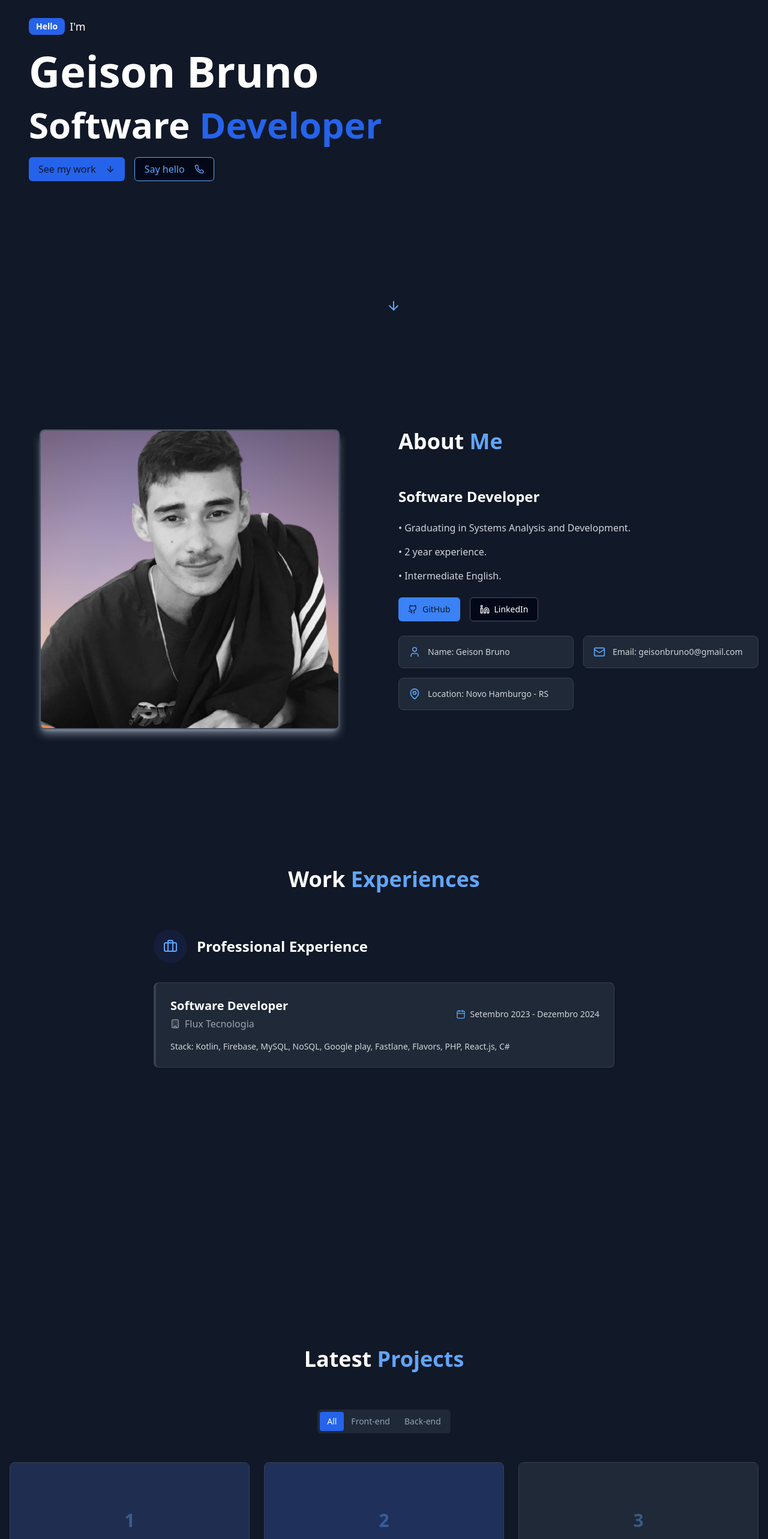
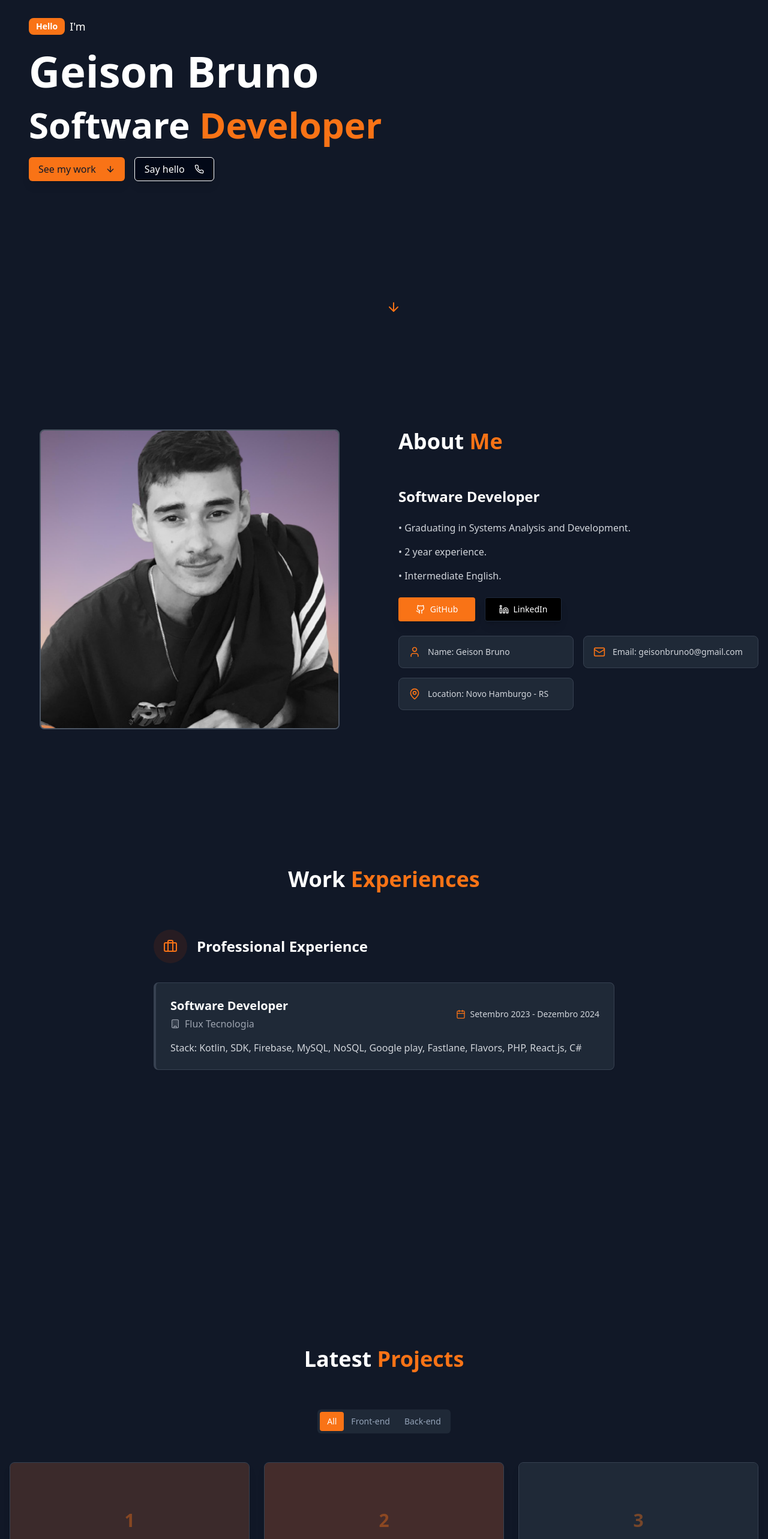
Before and after one commit to geisonbruno/my-portfolio, a React (Vite) app: page / in a window 1280 px wide. Shown: the part 234-2800 px from the top of the page at 60% size. Built offline with nearby package versions, Linux system fonts and the light colour scheme.

Commit message:
feat: ajusted colors & effect buttons

```diff
--- a/src/components/AboutSection.tsx
+++ b/src/components/AboutSection.tsx
@@ -9,22 +9,22 @@ const AboutSection = () => {
       id="sobre"
       className="py-16 sm:py-20 min-h-screen flex items-center dark:bg-gray-900"
     >
-      <div className="container mx-auto px-4">
-        <div className="grid md:grid-cols-2 gap-8 md:gap-12 items-start">
+      <div className="container mx-auto px-4 ">
+        <div className="grid md:grid-cols-2 gap-8 md:gap-12 items-start ">
           {" "}
           {/* Altera de items-center para items-start */}
           {/* Coluna da esquerda (Imagem) */}
           <div>
-            <div className="relative mx-auto max-w-[300px] sm:max-w-[450px] md:max-w-[500px]">
+            <div className="relative mx-auto max-w-[300px] sm:max-w-[450px] md:max-w-[500px]  ">
               <div
                 className="w-full aspect-square bg-muted dark:bg-gray-800 rounded-lg overflow-hidden
-                border-[2px] border-white dark:border-gray-600 shadow-lg shadow-blue-100/50"
+                border-[2px] border-white dark:border-gray-600 shadow-lg shadow-gray-400 dark:shadow-none"
               >
-                <div className="absolute inset-0 from-primary/10 to-secondary/20 mix-blend-overlay"></div>
+                <div className="absolute inset-0 from-primary/10 to-secondary/20 mix-blend-overlay "></div>
                 <img
                   src="/src/img/eu.png"
                   alt="Minha Foto"
-                  className="w-full h-full object-cover scale-120"
+                  className="w-full h-full object-cover scale-120 "
                 />
               </div>
             </div>
@@ -33,7 +33,8 @@ const AboutSection = () => {
           <div className="flex flex-col space-y-4 sm:space-y-6">
             {/* Aqui está o título alinhado com o conteúdo */}
             <h2 className="text-2xl sm:text-3xl md:text-4xl font-bold mb-6 sm:mb-8 self-start">
-              About <span className="text-primary dark:text-blue-400">Me</span>
+              About{" "}
+              <span className="text-orange-500 dark:text-orange-500">Me</span>
             </h2>
 
             <h3 className="text-xl sm:text-2xl font-bold dark:text-white">
@@ -46,8 +47,14 @@ const AboutSection = () => {
             </div>
 
             <div className="flex gap-3 sm:gap-4 mt-3 sm:mt-4">
+              {/* Botão GitHub */}
               <Button
-                className="flex items-center gap-2 text-xs sm:text-sm"
+                className="flex items-center gap-2 text-xs sm:text-sm
+      bg-orange-500 text-white px-4 py-2 rounded
+        shadow-lg
+      hover:translate-y-[5px] active:scale-95 w-24 sm:w-32
+      dark:bg-orange-500 dark:text-white hover:bg-orange-500
+       transition-transform duration-300 hover:scale-110"
                 onClick={() =>
                   window.open("http://github.com/geisonbruno", "_blank")
                 }
@@ -55,9 +62,16 @@ const AboutSection = () => {
                 <Github size={18} />
                 GitHub
               </Button>
+
+              {/* Botão LinkedIn */}
               <Button
                 variant="outline"
-                className="flex items-center gap-2 text-xs sm:text-sm dark:text-white dark:border-gray-600"
+                className="flex items-center gap-2 text-xs sm:text-sm
+      bg-white text-black px-4 py-2 rounded
+       shadow-lg
+      hover:translate-y-[5px] active:scale-95 w-24 sm:w-32
+      dark:bg-black dark:text-white
+       transition-transform duration-300 hover:scale-110"
                 onClick={() =>
                   window.open("https://linkedin.com/in/seu-usuario", "_blank")
                 }
@@ -70,7 +84,7 @@ const AboutSection = () => {
             <div className="grid grid-cols-1 sm:grid-cols-2 gap-3 sm:gap-4 mt-6 sm:mt-8">
               <Card className="dark:bg-gray-800 dark:border-gray-700">
                 <CardContent className="p-3 sm:p-4 flex items-center space-x-2 sm:space-x-3">
-                  <User className="text-primary dark:text-blue-400 h-4 w-4 sm:h-5 sm:w-5" />
+                  <User className="text-primary dark:text-orange-500 h-4 w-4 sm:h-5 sm:w-5" />
                   <span className="text-xs sm:text-sm dark:text-gray-300">
                     Name: Geison Bruno
                   </span>
@@ -79,7 +93,7 @@ const AboutSection = () => {
 
               <Card className="dark:bg-gray-800 dark:border-gray-700">
                 <CardContent className="p-3 sm:p-4 flex items-center space-x-2 sm:space-x-3">
-                  <Mail className="text-primary dark:text-blue-400 h-4 w-4 sm:h-5 sm:w-5" />
+                  <Mail className="text-primary dark:text-orange-500 h-4 w-4 sm:h-5 sm:w-5" />
                   <span className="text-xs sm:text-sm dark:text-gray-300">
                     Email: geisonbruno0@gmail.com
                   </span>
@@ -88,7 +102,7 @@ const AboutSection = () => {
 
               <Card className="dark:bg-gray-800 dark:border-gray-700">
                 <CardContent className="p-3 sm:p-4 flex items-center space-x-2 sm:space-x-3">
-                  <MapPin className="text-primary dark:text-blue-400 h-4 w-4 sm:h-5 sm:w-5" />
+                  <MapPin className="text-primary dark:text-orange-500 h-4 w-4 sm:h-5 sm:w-5" />
                   <span className="text-xs sm:text-sm dark:text-gray-300">
                     Location: Novo Hamburgo - RS
                   </span>
--- a/src/components/ExperienceSection.tsx
+++ b/src/components/ExperienceSection.tsx
@@ -8,7 +8,7 @@ const experiences = [
     company: "Flux Tecnologia",
     period: "Setembro 2023 - Dezembro 2024",
     description:
-      "Stack: Kotlin, Firebase, MySQL, NoSQL, Google play, Fastlane, Flavors, PHP, React.js, C#",
+      "Stack: Kotlin, SDK, Firebase, MySQL, NoSQL, Google play, Fastlane, Flavors, PHP, React.js, C#"
   },
 ];
 
@@ -18,7 +18,7 @@ const ExperienceCard = ({
   experience: (typeof experiences)[0];
 }) => {
   return (
-    <Card className="mb-5 sm:mb-6 border-l-4 border-l-primary dark:border-l-blue-500 dark:bg-gray-800 dark:border-gray-700">
+    <Card className="mb-5 sm:mb-6 border-l-4 border-l-primary dark:border-l-orange-500 dark:bg-gray-800 dark:border-gray-700">
       <CardContent className="p-4 sm:p-6">
         <div className="flex flex-col md:flex-row md:items-center md:justify-between mb-3 sm:mb-4">
           <div>
@@ -31,13 +31,13 @@ const ExperienceCard = ({
             </div>
           </div>
           <div className="flex items-center mt-2 md:mt-0">
-            <Calendar className="h-4 w-4 mr-2 text-primary dark:text-blue-400" />
+            <Calendar className="h-4 w-4 mr-2 text-primary dark:text-orange-500" />
             <span className="text-xs sm:text-sm dark:text-gray-300">
               {experience.period}
             </span>
           </div>
         </div>
-        <p className="text-xs sm:text-sm text-muted-foreground dark:text-gray-300">
+        <p className="text-sm sm:text-base text-muted-foreground dark:text-gray-300">
           {experience.description}
         </p>
       </CardContent>
@@ -54,13 +54,15 @@ const ExperienceSection = () => {
       <div className="container mx-auto px-4">
         <h2 className="text-2xl sm:text-3xl md:text-4xl font-bold mb-10 sm:mb-16 text-center dark:text-white">
           Work{" "}
-          <span className="text-primary dark:text-blue-400">Experiences</span>
+          <span className="text-orange-500 dark:text-orange-500">
+            Experiences
+          </span>
         </h2>
 
         <div className="max-w-3xl mx-auto">
           <div className="flex items-center mb-6 sm:mb-8">
-            <div className="p-3 sm:p-4 rounded-full bg-primary/10 dark:bg-blue-900/20 mr-3 sm:mr-4">
-              <Briefcase className="h-5 w-5 sm:h-6 sm:w-6 text-primary dark:text-blue-400" />
+            <div className="p-3 sm:p-4 rounded-full bg-primary/10 dark:bg-orange-900/20 mr-3 sm:mr-4">
+              <Briefcase className="h-5 w-5 sm:h-6 sm:w-6 text-primary dark:text-orange-500" />
             </div>
             <h3 className="text-xl sm:text-2xl font-bold dark:text-white">
               Professional Experience
--- a/src/components/Footer.tsx
+++ b/src/components/Footer.tsx
@@ -1,5 +1,4 @@
-
-import React from 'react';
+import React from "react";
 
 const Footer = () => {
   const currentYear = new Date().getFullYear();
@@ -9,15 +8,15 @@ const Footer = () => {
       <div className="container mx-auto px-4">
         <div className="flex flex-col md:flex-row justify-between items-center">
           <p className="text-xs sm:text-sm text-muted-foreground dark:text-gray-400">
-            &copy; {currentYear} Meu Portfólio. Todos os direitos reservados.
+            &copy; {currentYear} My Portfolio. All rights reserved.
           </p>
 
           <div className="mt-3 md:mt-0">
             <button
-              onClick={() => window.scrollTo({ top: 0, behavior: 'smooth' })}
-              className="text-xs sm:text-sm text-primary dark:text-blue-400 hover:underline"
+              onClick={() => window.scrollTo({ top: 0, behavior: "smooth" })}
+              className="text-lg sm:text-sm text-primary dark:text-orange-500 hover:none"
             >
-              Voltar ao topo
+              Back to top
             </button>
           </div>
         </div>
--- a/src/components/Hero.tsx
+++ /dev/null
@@ -1,76 +0,0 @@
-import React from "react";
-import { ArrowDown, Phone } from "lucide-react";
-import { Button } from "@/components/ui/button";
-
-const Hero = () => {
-  const scrollToAbout = () => {
-    const element = document.getElementById("about");
-    if (element) {
-      element.scrollIntoView({ behavior: "smooth" });
-    }
-  };
-
-  const openWhatsApp = () => {
-    window.open("https://wa.me/+5551991777814", "_blank");
-  };
-
-  return (
-    <section
-      id="home"
-      className="min-h-screen flex flex-col justify-center relative px-4 dark:bg-gray-900"
-    >
-      <div className="container mx-auto">
-        <div className="text-left space-y-4 sm:space-y-6 max-w-3xl">
-          <div className="flex items-center space-x-2">
-            <span className="bg-blue-600 text-white px-3 py-1 rounded-lg text-sm font-semibold">
-              Hello
-            </span>
-            <span className="text-lg font-medium dark:text-white">I'm</span>
-          </div>
-
-          {/* Nome destacado */}
-          <h1 className="text-4xl sm:text-5xl md:text-6xl lg:text-7xl font-bold leading-tight dark:text-white">
-            <span className="text-primary dark:text-white">Geison Bruno</span>
-          </h1>
-
-          {/* Cargo com parte colorida */}
-          <h2 className="text-3xl sm:text-4xl md:text-5xl lg:text-6xl font-bold dark:text-white">
-            <span className="text-primary dark:text-white">Software</span>
-            <span className="text-blue-600"> Developer</span>
-          </h2>
-          {/* <p
-            className="text-base sm:text-lg md:text-xl text-muted-foreground dark:text-gray-300 animate-fade-in"
-            style={{ animationDelay: "0.2s" }}
-          >
-            Transformando ideias em soluções robustas e escaláveis
-          </p> */}
-          <div
-            className="flex flex-col sm:flex-row items-start gap-3 sm:gap-4 mt-6 sm:mt-8 animate-fade-in"
-            style={{ animationDelay: "0.4s" }}
-          >
-            <Button
-              onClick={scrollToAbout}
-              className="group dark:bg-blue-600 dark:hover:bg-blue-700 w-full sm:w-auto text-sm sm:text-base"
-            >
-              See my work
-              <ArrowDown className="ml-2 h-4 w-4 transition-transform group-hover:translate-y-1" />
-            </Button>
-            <Button
-              onClick={openWhatsApp}
-              variant="outline"
-              className="group dark:border-blue-400 dark:text-blue-400 dark:hover:bg-blue-600 dark:hover:text-white w-full sm:w-auto mt-3 sm:mt-0 text-sm sm:text-base"
-            >
-              Say hello
-              <Phone className="ml-2 h-4 w-4 transition-transform group-hover:rotate-12" />
-            </Button>
-          </div>
-        </div>
-      </div>
-      <div className="absolute bottom-10 w-full flex justify-center animate-bounce">
-        <ArrowDown className="h-5 w-5 sm:h-6 sm:w-6 text-primary dark:text-blue-400" />
-      </div>
-    </section>
-  );
-};
-
-export default Hero;
--- a/src/components/ProjectsSection.tsx
+++ b/src/components/ProjectsSection.tsx
@@ -18,7 +18,7 @@ const projects = [
     description:
       "Sistema de microserviços desenvolvido com Spring Boot e Kotlin",
     category: "backend",
-    image: "bg-primary/20 dark:bg-blue-900/30",
+    image: "bg-primary/20 dark:bg-orange-900/30",
     repoLink: "#",
   },
   {
@@ -26,7 +26,7 @@ const projects = [
     title: "Sistema de Autenticação",
     description: "Implementação de autenticação segura com JWT e OAuth2",
     category: "backend",
-    image: "bg-secondary/20 dark:bg-blue-800/30",
+    image: "bg-secondary/20 dark:bg-orange-800/30",
     repoLink: "#",
   },
   {
@@ -42,7 +42,7 @@ const projects = [
     title: "API REST de Pagamentos",
     description: "Sistema de processamento de pagamentos com Java e Spring",
     category: "backend",
-    image: "bg-primary/10 dark:bg-blue-900/20",
+    image: "bg-primary/10 dark:bg-orange-900/20",
     repoLink: "#",
   },
   {
@@ -50,7 +50,7 @@ const projects = [
     title: "Framework de Testes",
     description: "Framework para testes de integração e unitários em Java",
     category: "frontend",
-    image: "bg-secondary/10 dark:bg-blue-800/20",
+    image: "bg-secondary/10 dark:bg-orange-800/20",
     repoLink: "#",
   },
   {
@@ -66,11 +66,11 @@ const projects = [
 
 const ProjectCard = ({ project }: { project: (typeof projects)[0] }) => {
   return (
-    <Card className="overflow-hidden transition-all hover:shadow-lg hover:-translate-y-1 dark:bg-gray-800 dark:border-gray-700">
+    <Card className="overflow-hidden transition-all hover:shadow-lg hover:-translate-y-2 dark:bg-gray-800 dark:border-gray-700 shadow-lg">
       <div
         className={`h-36 sm:h-48 ${project.image} flex items-center justify-center`}
       >
-        <span className="text-2xl sm:text-3xl font-bold text-primary/40 dark:text-blue-400/40">
+        <span className="text-2xl sm:text-3xl font-bold text-primary/40 dark:text-orange-500/40">
           {project.id}
         </span>
       </div>
@@ -110,27 +110,41 @@ const ProjectsSection = () => {
       <div className="container mx-auto px-4">
         <h2 className="text-2xl sm:text-3xl md:text-4xl font-bold mb-10 sm:mb-16 text-center dark:text-white">
           Latest{" "}
-          <span className="text-primary dark:text-blue-400">Projects</span>
+          <span className="text-orange-500 dark:text-orange-500 light:text-orange-500">
+            Projects
+          </span>
         </h2>
 
         <Tabs defaultValue="all" className="w-full">
           <div className="flex justify-center mb-8 sm:mb-12">
-            <TabsList className="dark:bg-gray-800">
+            <TabsList className="dark:bg-gray-800 bg-gray-200">
               <TabsTrigger
                 value="all"
-                className="text-xs sm:text-sm dark:data-[state=active]:bg-blue-600 dark:data-[state=active]:text-white"
+                className="text-xs sm:text-sm
+                   data-[state=active]:bg-orange-500
+                   data-[state=active]:text-white
+                   dark:data-[state=active]:bg-orange-500
+                   dark:data-[state=active]:text-white"
               >
                 All
               </TabsTrigger>
               <TabsTrigger
                 value="frontend"
-                className="text-xs sm:text-sm dark:data-[state=active]:bg-blue-600 dark:data-[state=active]:text-white"
+                className="text-xs sm:text-sm
+                   data-[state=active]:bg-orange-500
+                   data-[state=active]:text-white
+                   dark:data-[state=active]:bg-orange-500
+                   dark:data-[state=active]:text-white"
               >
                 Front-end
               </TabsTrigger>
               <TabsTrigger
                 value="backend"
-                className="text-xs sm:text-sm dark:data-[state=active]:bg-blue-600 dark:data-[state=active]:text-white"
+                className="text-xs sm:text-sm
+                   data-[state=active]:bg-orange-500
+                   data-[state=active]:text-white
+                   dark:data-[state=active]:bg-orange-500
+                   dark:data-[state=active]:text-white"
               >
                 Back-end
               </TabsTrigger>
--- a/src/components/SkillsSection.tsx
+++ b/src/components/SkillsSection.tsx
@@ -25,7 +25,7 @@ import { Card, CardContent } from "@/components/ui/card";
 const skillCategories = [
   {
     title: "Languages & Frameworks",
-    icon: <Code className="h-8 w-8 text-primary dark:text-blue-400" />,
+    icon: <Code className="h-8 w-8 text-orange-500 dark:text-orange-500 " />,
     skills: [
       {
         name: "Java",
@@ -49,7 +49,9 @@ const skillCategories = [
   },
   {
     title: "Database",
-    icon: <Database className="h-8 w-8 text-primary dark:text-blue-400" />,
+    icon: (
+      <Database className="h-8 w-8 text-orange-500 dark:text-orange-500 " />
+    ),
     skills: [
       { name: "MySQL", logo: <SiMysql className="h-6 w-6 sm:h-8 sm:w-8" /> },
       {
@@ -64,7 +66,7 @@ const skillCategories = [
   },
   {
     title: "Tools",
-    icon: <Server className="h-8 w-8 text-primary dark:text-blue-400" />,
+    icon: <Server className="h-8 w-8 text-orange-500 dark:text-orange-500" />,
     skills: [
       {
         name: "AWS (SES)",
@@ -89,7 +91,7 @@ const skillCategories = [
   },
   {
     title: "Others",
-    icon: <Server className="h-8 w-8 text-primary dark:text-blue-400" />, // Mantém ícone da categoria
+    icon: <Server className="h-8 w-8 text-orange-500 dark:text-orange-500" />, // Mantém ícone da categoria
     skills: [
       {
         name: "Microservices",
@@ -114,11 +116,11 @@ const skillCategories = [
 
 const SkillItem = ({ name, logo }: { name: string; logo: React.ReactNode }) => {
   return (
-    <div className="flex flex-col items-center">
-      <div className="flex items-center justify-center w-12 h-12 sm:w-16 sm:h-16 bg-gray-100 dark:bg-gray-700 rounded-md mb-2 transition-all hover:scale-110">
+    <div className="flex flex-col items-center ">
+      <div className="flex items-center justify-center w-12 h-12 sm:w-16 sm:h-16 bg-gray-100 dark:bg-gray-700 rounded-md mb-2 transition-all hover:scale-110 ">
         {logo}
       </div>
-      <span className="text-xs sm:text-sm dark:text-gray-200">{name}</span>
+      <span className="text-xs sm:text-sm dark:text-gray-200 ">{name}</span>
     </div>
   );
 };
@@ -129,7 +131,7 @@ const SkillCategory = ({
   category: (typeof skillCategories)[0];
 }) => {
   return (
-    <Card className="dark:bg-gray-800 dark:border-gray-700">
+    <Card className="dark:bg-gray-800 dark:border-gray-700 shadow-lg">
       <div className="flex items-center justify-between p-4 sm:p-6 pb-2 space-y-0">
         {category.icon}
         <h3 className="text-lg sm:text-xl font-bold dark:text-white">
@@ -155,7 +157,8 @@ const SkillsSection = () => {
     >
       <div className="container mx-auto px-4">
         <h2 className="text-2xl sm:text-3xl md:text-4xl font-bold mb-10 sm:mb-16 text-center dark:text-white">
-          My <span className="text-primary dark:text-blue-400">Skills</span>
+          My{" "}
+          <span className="text-orange-500 dark:text-orange-500">Skills</span>
         </h2>
 
         <div className="grid grid-cols-1 lg:grid-cols-2 gap-6 sm:gap-8">
--- a/src/pages/Index.tsx
+++ b/src/pages/Index.tsx
@@ -1,7 +1,7 @@
 
 import React, { useEffect, useState } from 'react';
 import Header from '../components/Header';
-import Hero from '../components/Hero';
+import Hero from '../components/Home';
 import AboutSection from '../components/AboutSection';
 import ProjectsSection from '../components/ProjectsSection';
 import SkillsSection from '../components/SkillsSection';
```
Also changed, not shown: src/components/Header.tsx (+13 -13 lines), src/components/SocialSection.tsx (+16 -11 lines).
